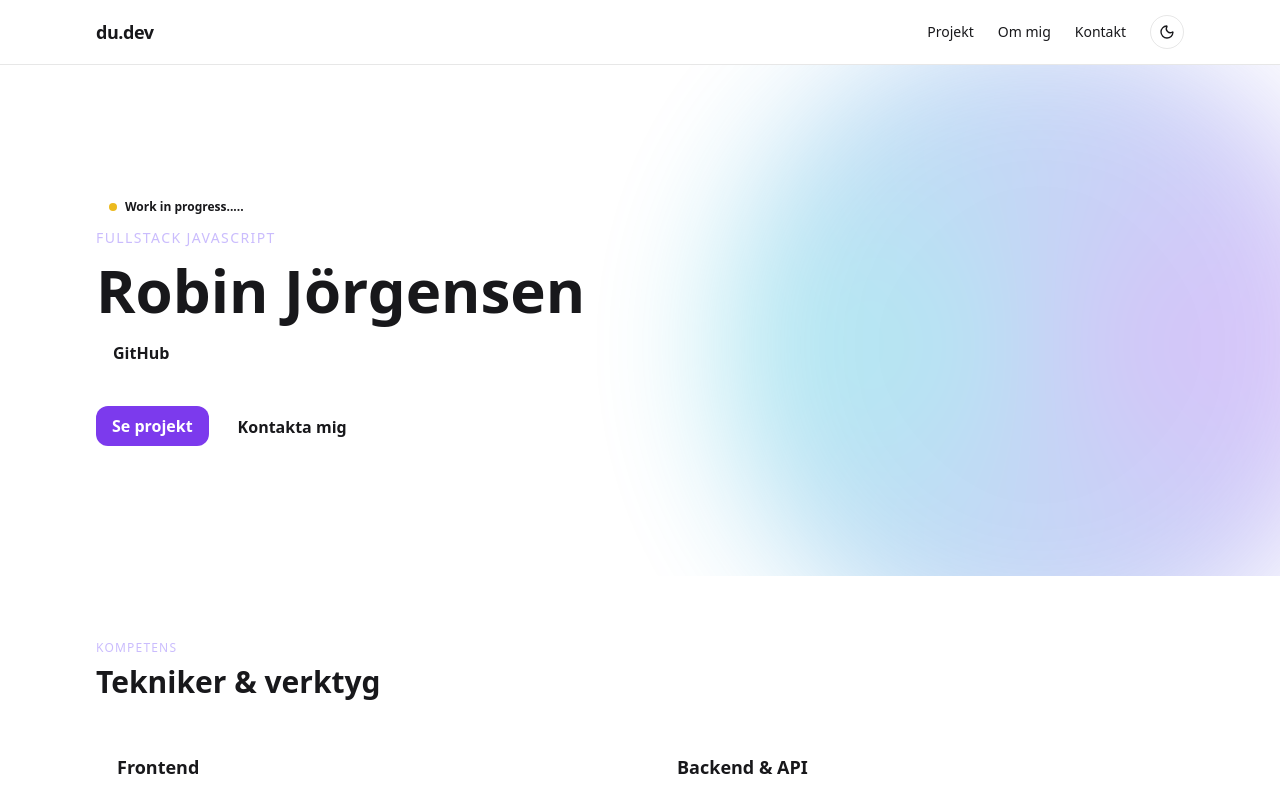
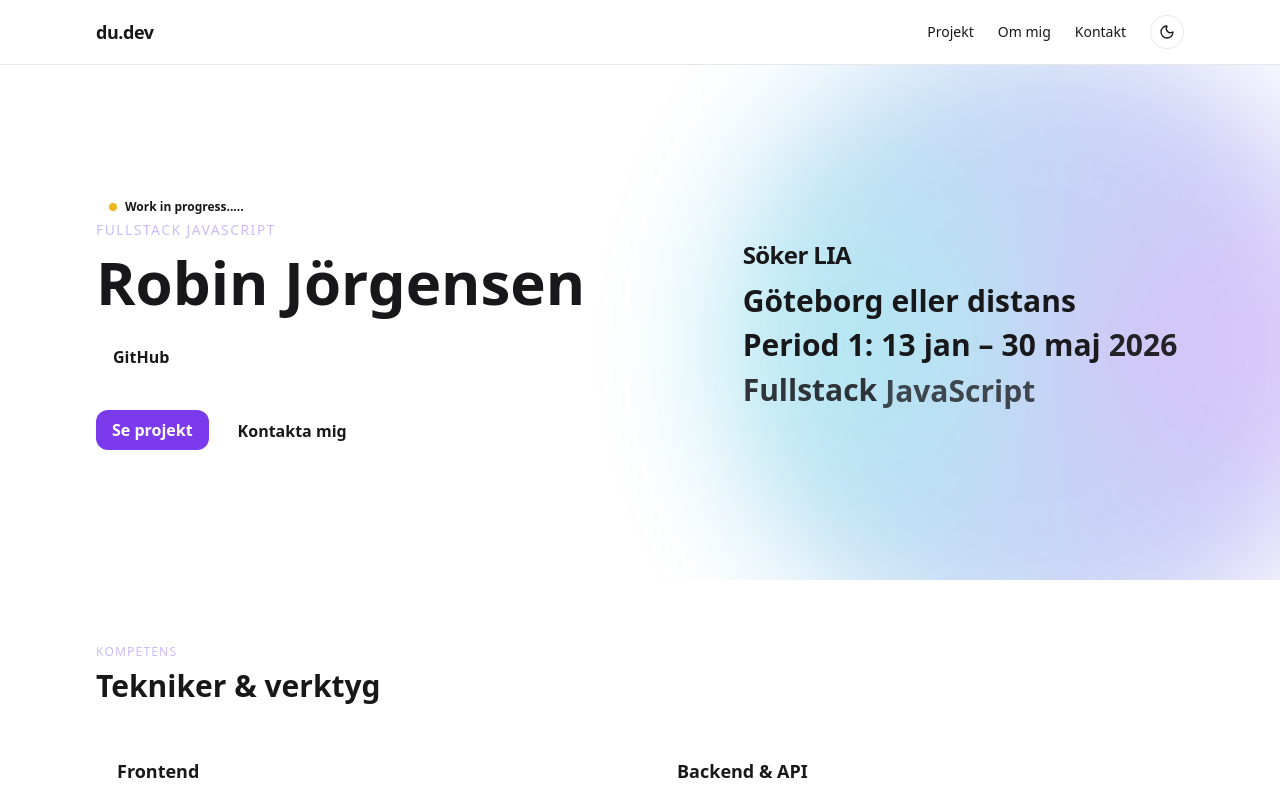
Before and after one commit to Robinjorgensen123/MyPortfolio, a React (Vite) app: page / in a window 1280 px wide. Shown: the top 800 px of the page. Built offline with nearby package versions, Linux system fonts and the light colour scheme.

Commit message:
Lia banner

```diff
--- /dev/null
+++ b/src/components/LiaNotice.tsx
@@ -0,0 +1,105 @@
+import { useEffect, useState } from "react";
+import { motion, AnimatePresence, type Variants } from "framer-motion";
+
+type Props = {
+  mode?: "inline" | "floating" | "half";
+  title?: string;
+  lines?: string[];
+};
+
+const LiaNotice = ({
+  mode = "inline",
+  title = "Söker LIA",
+  lines = [
+    "Period 1: 13 jan – 30 maj 2026",
+    "Göteborg eller distans",
+    "Fullstack JavaScript",
+  ],
+}: Props) => {
+  const [show, setShow] = useState(false);
+
+  useEffect(() => {
+    const t = setTimeout(() => setShow(true), 600);
+    return () => clearTimeout(t);
+  }, []);
+
+  // ord-för-ord animation
+  const container: Variants = {
+    hidden: {},
+    show: { transition: { staggerChildren: 0.28, delayChildren: 0.3 } },
+  };
+  const word: Variants = {
+    hidden: { opacity: 0, y: 8 },
+    show: { opacity: 1, y: 0, transition: { duration: 2.5, ease: "easeOut" } },
+  };
+
+  const card = (
+    <motion.div
+      initial={{ x: 12, opacity: 0, scale: 0.98 }}
+      animate={{ x: 0, opacity: 1, scale: 1 }}
+      exit={{ x: 12, opacity: 0, scale: 0.98 }}
+      transition={{ duration: 2.6, ease: [0.16, 1, 0.3, 1] }}
+      className="w-full h-full overflow-visible"
+      role="status"
+      aria-live="polite"
+    >
+      <div className="p-8 flex h-full flex-col justify-center">
+        <h3 className="text-2xl font-bold tracking-tight mb-3">{title}</h3>
+
+        <motion.div
+          variants={container}
+          initial="hidden"
+          animate="show"
+          className="space-y-2 text-2xl sm:text-3xl font-semibold leading-snug"
+        >
+          {lines.map((line, i) => (
+            <p key={i} className="flex flex-wrap gap-x-2">
+              {line.split(" ").map((w, j) => (
+                <motion.span key={j} variants={word} className="whitespace-pre">
+                  {w}
+                </motion.span>
+              ))}
+            </p>
+          ))}
+        </motion.div>
+      </div>
+    </motion.div>
+  );
+
+  // --- RENDER MODES ---
+  if (mode === "inline") {
+    // Renderas där du placerar komponenten (t.ex. i herons högerspalt)
+    return <AnimatePresence>{show && card}</AnimatePresence>;
+  }
+
+  if (mode === "floating") {
+    // Liten toast längst ner
+    return (
+      <AnimatePresence>
+        {show && (
+          <div className="fixed z-50 bottom-6 left-1/2 -translate-x-1/2">
+            {card}
+          </div>
+        )}
+      </AnimatePresence>
+    );
+  }
+
+  // mode === "half" → täck höger halva av skärmen
+  return (
+    <AnimatePresence>
+      {show && (
+        <div
+          className="absolut inset-y-0 right-0 z-50 w-full sm:w-[85vw] lg:w-[50vw] pointer-events-none"
+          aria-hidden={false}
+        >
+          <div className="h-full p-4 sm:p-6 lg:p-8 pointer-events-auto">
+            {card}
+          </div>
+        </div>
+      )}
+    </AnimatePresence>
+  );
+};
+
+export default LiaNotice;
--- a/src/pages/Home.tsx
+++ b/src/pages/Home.tsx
@@ -1,16 +1,15 @@
-
-import ProjectCard from "../components/ProjectCard"
+import ProjectCard from "../components/ProjectCard";
 import React from "react";
-import { projects } from "../data/projects"
-import Reveal from "../lib/Reveal"
-import { Link } from "react-router-dom"
+import { projects } from "../data/projects";
+import Reveal from "../lib/Reveal";
+import { Link } from "react-router-dom";
 import SkillsSection from "../components/skillsSection";
-
+import LiaNotice from "../components/LiaNotice";
 
 const Hero: React.FC = () => (
   <section className="relative py-24 sm:py-32 overflow-hidden">
     <div className="max-w-6xl mx-auto px-4 sm:px-6 lg:px-8 relative z-10">
-       <div className="mb-2">
+      <div className="max-w-2xl">
         <span
           className="inline-flex items-center gap-2 rounded-full px-3 py-1 text-xs font-semibold
                      border border-white/10 bg-white/40 dark:bg-white/10 backdrop-blur
@@ -24,11 +23,13 @@ const Hero: React.FC = () => (
       <p className="text-sm tracking-widest text-violet-300/90 uppercase">
         Fullstack JavaScript
       </p>
-      <h1 className="mt-3 text-4xl sm:text-6xl font-extrabold leading-tight">Robin Jörgensen</h1>
+      <h1 className="mt-3 text-4xl sm:text-6xl font-extrabold leading-tight">
+        Robin Jörgensen
+      </h1>
 
-
-<p>
-  <a className="inline-flex mt-3 items-center gap-4 rounded-xl px-4 py-2 font-bold border border-white/50"
+      <p className="mt-3">
+        <a
+          className="inline-flex mt-3 items-center gap-4 rounded-xl px-4 py-2 font-bold border border-white/50"
           href="https://github.com/Robinjorgensen123"
           target="_blank"
           rel="noopener noreferrer"
@@ -38,14 +39,16 @@ const Hero: React.FC = () => (
       </p>
       <div className="mt-8 flex gap-3">
         <Reveal>
-          <Link to="/projects"
+          <Link
+            to="/projects"
             className="inline-flex items-center gap-2 rounded-xl px-4 py-2 font-semibold bg-violet-600 text-white"
           >
             Se projekt
           </Link>
         </Reveal>
         <Reveal>
-          <Link to="/contact"
+          <Link
+            to="/contact"
             className="inline-flex items-center gap-2 rounded-xl px-4 py-2 font-semibold border border-white/10"
           >
             Kontakta mig
@@ -54,34 +57,53 @@ const Hero: React.FC = () => (
       </div>
     </div>
 
+    <div className="absolute inset-y-0 right-0 w-1/2 hidden lg:flex items-center justify-center z-10 pointer-events-none">
+      <div className="pointer-events-auto px-6">
+        <LiaNotice
+          mode="inline"
+          title="Söker LIA"
+          lines={[
+            "Göteborg eller distans",
+            "Period 1: 13 jan – 30 maj 2026",
+            "Fullstack JavaScript",
+          ]}
+        />
+      </div>
+    </div>
 
     <div
       className="absolute -right-20 -top-10 w-[40rem] h-[40rem] rounded-full blur-3xl opacity-30 pointer-events-none"
-      style={{background:'conic-gradient(from 90deg at 50% 50%, #7C3AED, #06B6D4, #7C3AED)'}}
+      style={{
+        background:
+          "conic-gradient(from 90deg at 50% 50%, #7C3AED, #06B6D4, #7C3AED)",
+      }}
     />
   </section>
 );
-
 
 const Home = () => {
   const featured = projects.slice(0, 6);
   return (
     <>
       <Hero />
-      <SkillsSection/>
+      <SkillsSection />
 
       <section className="max-w-6xl mx-auto px-4 sm:px-6 lg:px-8">
         <div className="mb-8">
-          <p className="text-xs tracking-widest text-violet-300/90 uppercase">Utvalda</p>
+          <p className="text-xs tracking-widest text-violet-300/90 uppercase">
+            Utvalda
+          </p>
           <h2 className="mt-2 text-2xl sm:text-3xl font-bold">Projekt</h2>
           <p className="mt-2 text-zinc-400 max-w-2xl">Github.</p>
         </div>
         <div className="grid grid-cols-1 sm:grid-cols-2 lg:grid-cols-3 gap-6">
-          {featured.map(p => <ProjectCard key={p.slug} p={p} />)}
+          {featured.map((p) => (
+            <ProjectCard key={p.slug} p={p} />
+          ))}
         </div>
       </section>
     </>
-    )
-}
+  );
+};
 
 export default Home;
```
Lines whose indentation alone changed are shown as unchanged.
